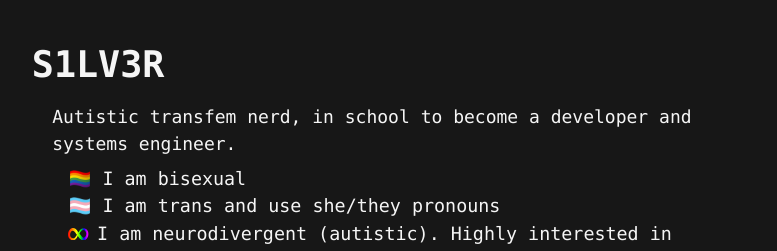
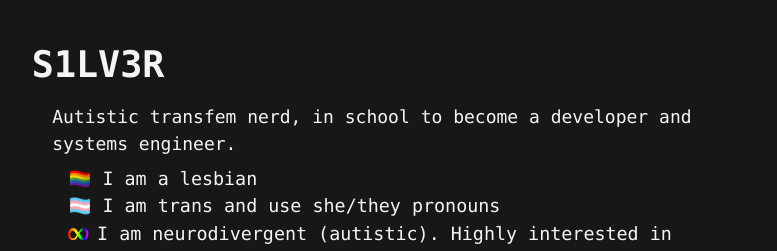
Before and after one commit to s1lv3r-website/svelte-landing, a SvelteKit app: page / in a window 1280 px wide. Shown: the top 251 px of the page, without its empty margins (241-1018 px from the left). Built offline with nearby package versions, Linux system fonts and the light colour scheme.

Commit message:
update sexuality

```diff
--- a/src/routes/+page.svelte
+++ b/src/routes/+page.svelte
@@ -63,7 +63,7 @@
     <p class="pb-2">{bio}</p>
 
     <ul class="pl-4">
-      <li>🏳️‍🌈 I am bisexual</li>
+      <li>🏳️‍🌈 I am a lesbian</li>
       <li>🏳‍⚧ I am trans and use she/they pronouns</li>
       <li>
         <span class="h-4 w-7 py-1 pr-2 inline-block"><Asd /></span>I am neurodivergent (autistic). Highly interested in
```
Also changed, not shown: 1 other file (tests, documents, lock files or other folders).
